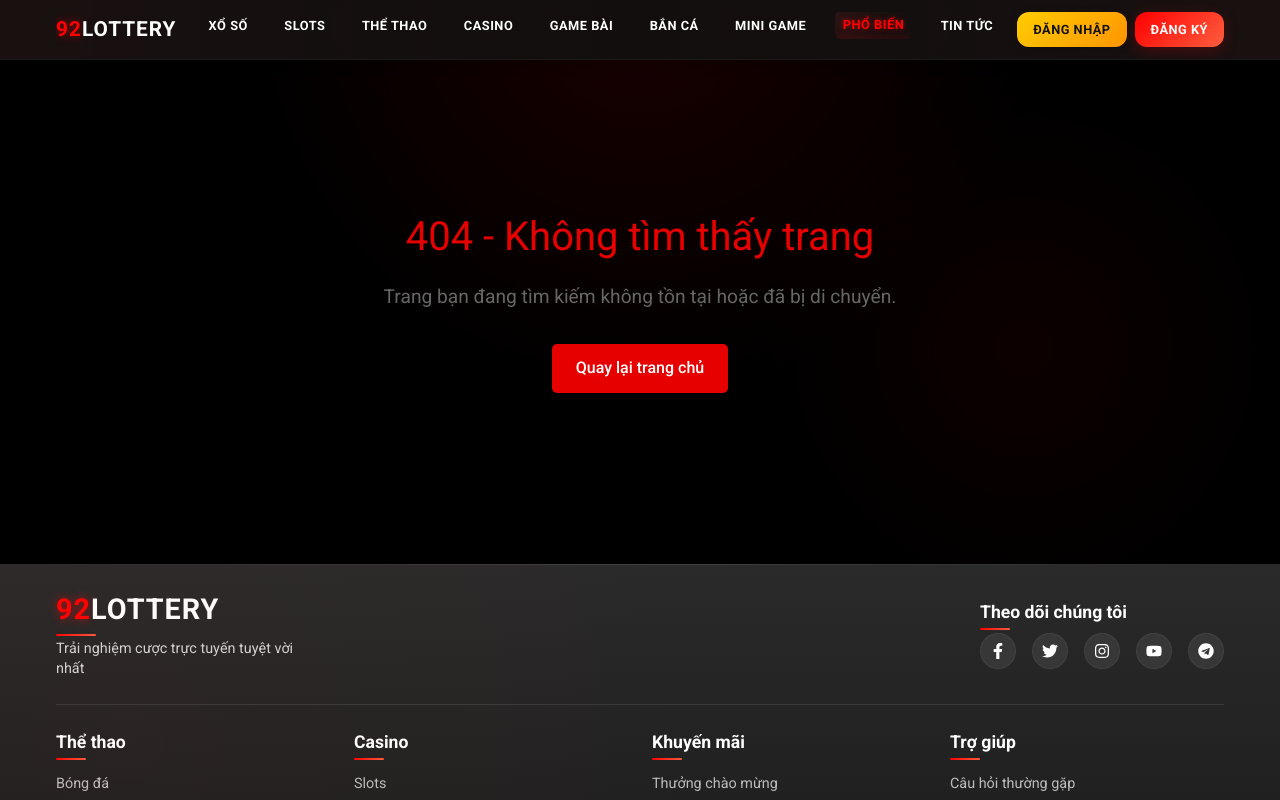
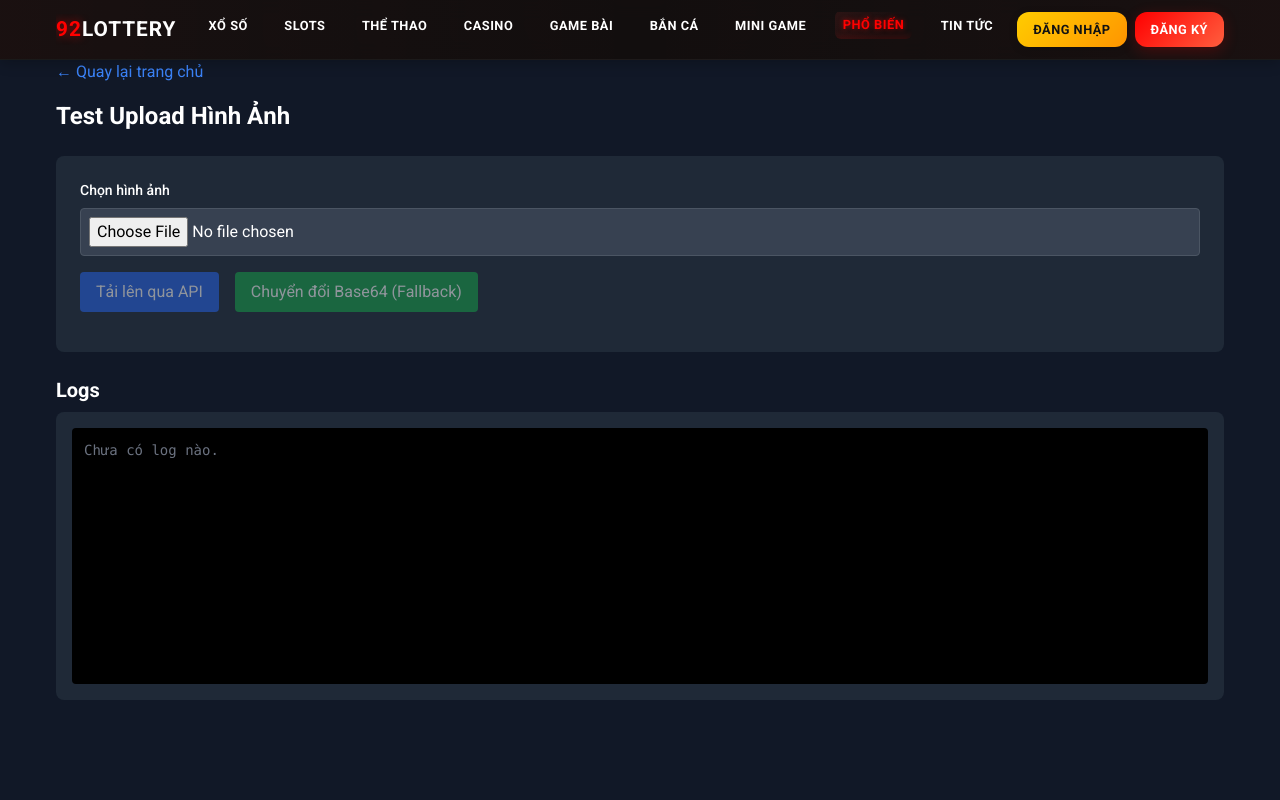
Before and after one commit to hoaqinz/92lt, a Next.js app: page /test-image-upload in a window 1280 px wide. Before the commit this address had no page. Shown: the top 800 px of the page. Built offline with nearby package versions, Linux system fonts and the light colour scheme.

Commit message:
Thêm trang test upload hình ảnh

```diff
--- /dev/null
+++ b/src/app/test-image-upload/layout.tsx
@@ -0,0 +1,11 @@
+export default function TestLayout({
+  children,
+}: {
+  children: React.ReactNode;
+}) {
+  return (
+    <div className="min-h-screen bg-gray-900 text-white">
+      {children}
+    </div>
+  );
+}
--- /dev/null
+++ b/src/app/test-image-upload/page.tsx
@@ -0,0 +1,202 @@
+'use client';
+
+import { useState } from 'react';
+import Link from 'next/link';
+
+export default function TestImageUpload() {
+  const [file, setFile] = useState<File | null>(null);
+  const [imageUrl, setImageUrl] = useState<string | null>(null);
+  const [loading, setLoading] = useState(false);
+  const [error, setError] = useState<string | null>(null);
+  const [logs, setLogs] = useState<string[]>([]);
+
+  const addLog = (message: string) => {
+    setLogs(prev => [...prev, `${new Date().toISOString().split('T')[1].split('.')[0]}: ${message}`]);
+  };
+
+  const handleFileChange = (e: React.ChangeEvent<HTMLInputElement>) => {
+    if (e.target.files && e.target.files[0]) {
+      const selectedFile = e.target.files[0];
+      setFile(selectedFile);
+      addLog(`File selected: ${selectedFile.name} (${selectedFile.size} bytes, ${selectedFile.type})`);
+    }
+  };
+
+  const handleDirectUpload = async () => {
+    if (!file) {
+      setError('Vui lòng chọn file trước');
+      return;
+    }
+
+    setLoading(true);
+    setError(null);
+    addLog('Starting direct upload...');
+
+    try {
+      // Tạo FormData
+      const formData = new FormData();
+      formData.append('file', file);
+
+      addLog(`Sending POST request to /api/upload`);
+
+      // Gửi request trực tiếp đến API
+      const response = await fetch('/api/upload', {
+        method: 'POST',
+        body: formData
+      });
+
+      addLog(`Response status: ${response.status}`);
+
+      if (!response.ok) {
+        const errorText = await response.text();
+        addLog(`Error response: ${errorText}`);
+        throw new Error(`Upload failed with status ${response.status}: ${errorText}`);
+      }
+
+      const data = await response.json();
+      addLog(`Response data: ${JSON.stringify(data)}`);
+
+      if (data.url) {
+        setImageUrl(data.url);
+        addLog(`Image uploaded successfully: ${data.url}`);
+      } else {
+        throw new Error('No URL in response');
+      }
+    } catch (err) {
+      const errorMessage = err instanceof Error ? err.message : 'Unknown error';
+      setError(errorMessage);
+      addLog(`Error: ${errorMessage}`);
+    } finally {
+      setLoading(false);
+    }
+  };
+
+  const handleBase64Fallback = async () => {
+    if (!file) {
+      setError('Vui lòng chọn file trước');
+      return;
+    }
+
+    setLoading(true);
+    setError(null);
+    addLog('Starting base64 encoding...');
+
+    try {
+      // Đọc file dưới dạng base64
+      const reader = new FileReader();
+
+      const base64Promise = new Promise<string>((resolve, reject) => {
+        reader.onload = (event) => {
+          if (event.target && event.target.result) {
+            resolve(event.target.result.toString());
+          } else {
+            reject(new Error('Failed to read file'));
+          }
+        };
+        reader.onerror = () => {
+          reject(new Error('Failed to read file'));
+        };
+      });
+
+      reader.readAsDataURL(file);
+
+      const base64Data = await base64Promise;
+      addLog(`Base64 encoding successful, length: ${base64Data.length}`);
+
+      setImageUrl(base64Data);
+    } catch (err) {
+      const errorMessage = err instanceof Error ? err.message : 'Unknown error';
+      setError(errorMessage);
+      addLog(`Error: ${errorMessage}`);
+    } finally {
+      setLoading(false);
+    }
+  };
+
+  return (
+    <div className="container mx-auto p-4 max-w-4xl">
+      <div className="mb-4">
+        <Link href="/" className="text-blue-500 hover:underline">← Quay lại trang chủ</Link>
+      </div>
+
+      <h1 className="text-2xl font-bold mb-6">Test Upload Hình Ảnh</h1>
+
+      <div className="bg-gray-800 p-6 rounded-lg mb-6">
+        <div className="mb-4">
+          <label className="block text-sm font-medium mb-2">Chọn hình ảnh</label>
+          <input
+            type="file"
+            accept="image/*"
+            onChange={handleFileChange}
+            className="w-full p-2 border border-gray-600 rounded bg-gray-700"
+          />
+        </div>
+
+        <div className="flex flex-wrap gap-4 mb-4">
+          <button
+            onClick={handleDirectUpload}
+            disabled={!file || loading}
+            className="px-4 py-2 bg-blue-600 text-white rounded hover:bg-blue-700 disabled:opacity-50"
+          >
+            {loading ? 'Đang tải lên...' : 'Tải lên qua API'}
+          </button>
+
+          <button
+            onClick={handleBase64Fallback}
+            disabled={!file || loading}
+            className="px-4 py-2 bg-green-600 text-white rounded hover:bg-green-700 disabled:opacity-50"
+          >
+            {loading ? 'Đang xử lý...' : 'Chuyển đổi Base64 (Fallback)'}
+          </button>
+        </div>
+
+        {error && (
+          <div className="p-3 bg-red-900 text-white rounded mb-4">
+            <p className="font-bold">Lỗi:</p>
+            <p>{error}</p>
+          </div>
+        )}
+      </div>
+
+      {imageUrl && (
+        <div className="mb-6">
+          <h2 className="text-xl font-bold mb-2">Kết quả</h2>
+          <div className="bg-gray-800 p-4 rounded-lg">
+            <div className="mb-4">
+              <p className="text-sm mb-1">URL hình ảnh:</p>
+              <div className="bg-gray-700 p-2 rounded overflow-x-auto">
+                <code className="text-green-400 break-all">{imageUrl}</code>
+              </div>
+            </div>
+
+            <div className="border border-gray-600 rounded-lg overflow-hidden">
+              <img
+                src={imageUrl}
+                alt="Uploaded"
+                className="max-w-full h-auto mx-auto"
+                style={{ maxHeight: '300px' }}
+              />
+            </div>
+          </div>
+        </div>
+      )}
+
+      <div>
+        <h2 className="text-xl font-bold mb-2">Logs</h2>
+        <div className="bg-gray-800 p-4 rounded-lg">
+          <div className="bg-black p-3 rounded h-64 overflow-y-auto font-mono text-sm">
+            {logs.length > 0 ? (
+              logs.map((log, index) => (
+                <div key={index} className="mb-1">
+                  <span className="text-gray-400">{log}</span>
+                </div>
+              ))
+            ) : (
+              <p className="text-gray-500">Chưa có log nào.</p>
+            )}
+          </div>
+        </div>
+      </div>
+    </div>
+  );
+}
```
